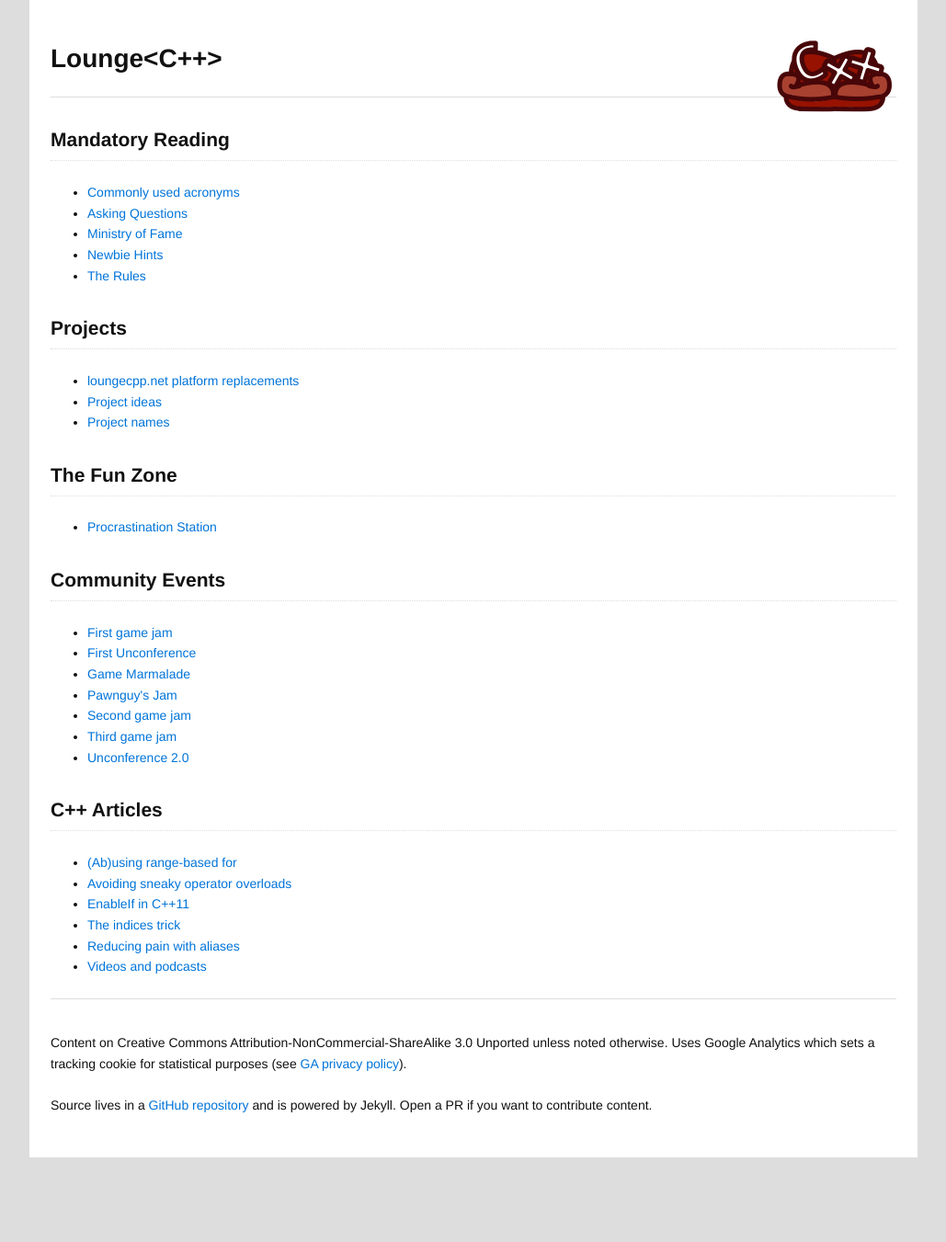
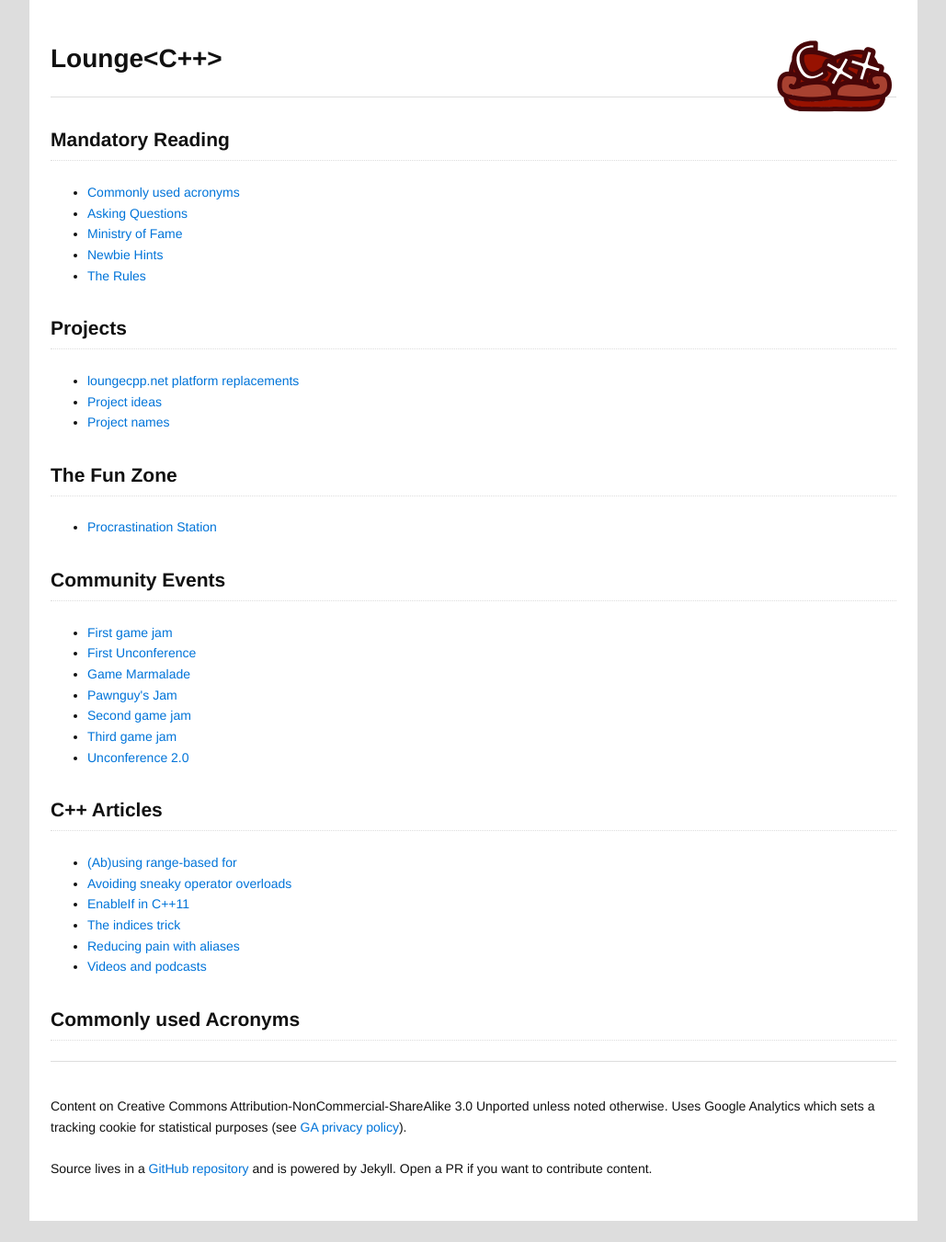
Before and after one commit to LoungeCPP/loungecpp.net, a Jekyll site: the page built from index.html, in a window 1280 px wide. Shown: the whole page at 92% size, without its empty margins (125-1154 px from the left). Built offline with Jekyll 4.4.1, drawn with Linux system fonts in a browser that asks for light colours; before the commit the page ends 1282 px from its top, so only the background shows below that; some of the changed lines change nothing that is shown.

Commit message:
Added site.wtf for commonly used acronyms

```diff
--- a/index.html
+++ b/index.html
@@ -5,3 +5,4 @@
 {% include collection.html collection=site.fun      title="The Fun Zone" %}
 {% include collection.html collection=site.events   title="Community Events" %}
 {% include collection.html collection=site.cpp      title="C++ Articles" %}
+{% include collection.html collection=site.wtf      title="Commonly used Acronyms" %}
```
